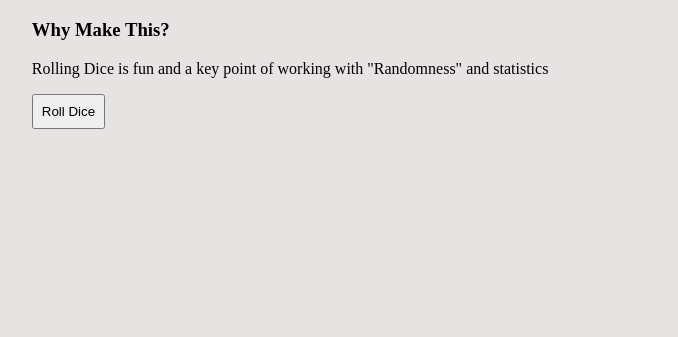
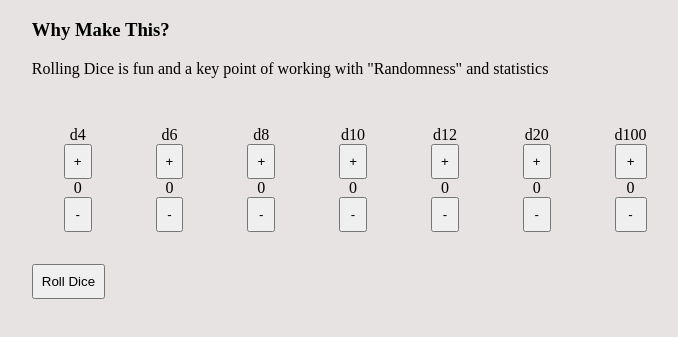
Before and after one commit to ToddTeese/DiceRoller, a plain HTML site: page index.html in a window 1280 px wide. Shown: the part 61-398 px from the top of the page, without its empty margins (229-907 px from the left). Drawn offline with Linux system fonts and the light colour scheme.

Commit message:
basic utility broached.

```diff
--- a/index.html
+++ b/index.html
@@ -12,6 +12,18 @@
 
             <p> Rolling Dice is fun and a key point of working with "Randomness" and statistics</p>
 
+
+            <div id="diceSelector" style="display:flex;">
+                <div class="diceSection" style="display:flex; flex-direction:column;">
+                    <button>+</button>
+                    <span>6</span>
+                    <button>-</button>
+                </div>
+                <!-- DICE SELECTOR -->
+                <!-- PLUS -->
+                <!-- MINUS -->
+            </div>
+
             <button id="rollButton">Roll Dice</button>
 
             <div id="diceResults"></div>
--- a/main.css
+++ b/main.css
@@ -10,3 +10,8 @@ main {
 button {
     padding: 0.5rem;
 }
+
+.diceSection {
+    padding: 2rem;
+    text-align: center;
+}
--- a/main.js
+++ b/main.js
@@ -1,6 +1,6 @@
 const buttonElement = document.querySelector('#rollButton');
 const resultsElement = document.querySelector('#diceResults');
-let dice = {6:4}; // keys : diceSizes, values: numberOfDice
+let dice = {4:0, 6:0, 8:0, 10:0, 12:0, 20: 0, 100: 0}; // keys : diceSizes, values: numberOfDice
 let diceResults = {}
 
 function rollDie(size) {
@@ -32,10 +32,10 @@ function displayDiceResults() {
     const sizeTitle = document.createElement('th');
     sizeTitle.innerHTML = 'Dice Size';
     sizeTitle.scope = 'col';
+    tableHeaderRow.appendChild(sizeTitle);
     const valueTitle = document.createElement('th');
     valueTitle.innerHTML = 'Roll Values';
     valueTitle.scope = 'col';
-    tableHeaderRow.appendChild(sizeTitle);
     tableHeaderRow.appendChild(valueTitle);
     tableHeader.appendChild(tableHeaderRow);
     tableEle.appendChild(tableHeader);
@@ -56,9 +56,71 @@ function displayDiceResults() {
         newRow.appendChild(newValue);
         tableBody.appendChild(newRow);
     }
+    tableEle.appendChild(tableBody);
 
-    tableEle.appendChild(tableBody);
     resultsElement.appendChild(tableEle);
 }
 
 buttonElement.onclick = () => {rollDice()}
+
+const diceSelector = document.querySelector('#diceSelector');
+
+// we need to build a methodology
+function displayDiceSelector() {
+    // use dice object
+    const diceSizes = Object.keys(dice);
+    diceSelector.innerHTML = ''; // kill values
+
+
+    for(let i = 0; i < diceSizes.length; i++) {
+        const currentSize = diceSizes[i];
+        const currentValue = dice[currentSize];
+        const newSection = document.createElement('div');
+        newSection.classList = 'diceSection';
+        newSection.style = 'display:flex; flex-direction:column';
+        // d6
+        const titleSpan = document.createElement('span');
+        titleSpan.innerText = 'd' + currentSize;
+        newSection.appendChild(titleSpan);
+        // d6
+
+        // + button
+        const plusButton = document.createElement('button');
+        plusButton.innerText = '+';
+        plusButton.onclick = () => {addDice(currentSize)}
+        newSection.appendChild(plusButton);
+        // + button
+
+        // Number
+        const valueSpan = document.createElement('span');
+        valueSpan.innerText = currentValue;
+        newSection.appendChild(valueSpan);
+        // Number
+
+        // - button
+        const minusButton = document.createElement('button');
+        minusButton.innerText = '-';
+        minusButton.onclick = () => {removeDice(currentSize)}
+        newSection.appendChild(minusButton);
+        // - button
+
+        diceSelector.appendChild(newSection);
+
+    }
+}
+
+function addDice(size) {
+    console.log(size);
+    dice[size]++;
+    displayDiceSelector();
+}
+
+function removeDice(size) {
+    dice[size]--;
+    if(dice[size] < 0) {
+        dice[size] = 0;
+    }
+    displayDiceSelector();
+}
+
+displayDiceSelector();
```
